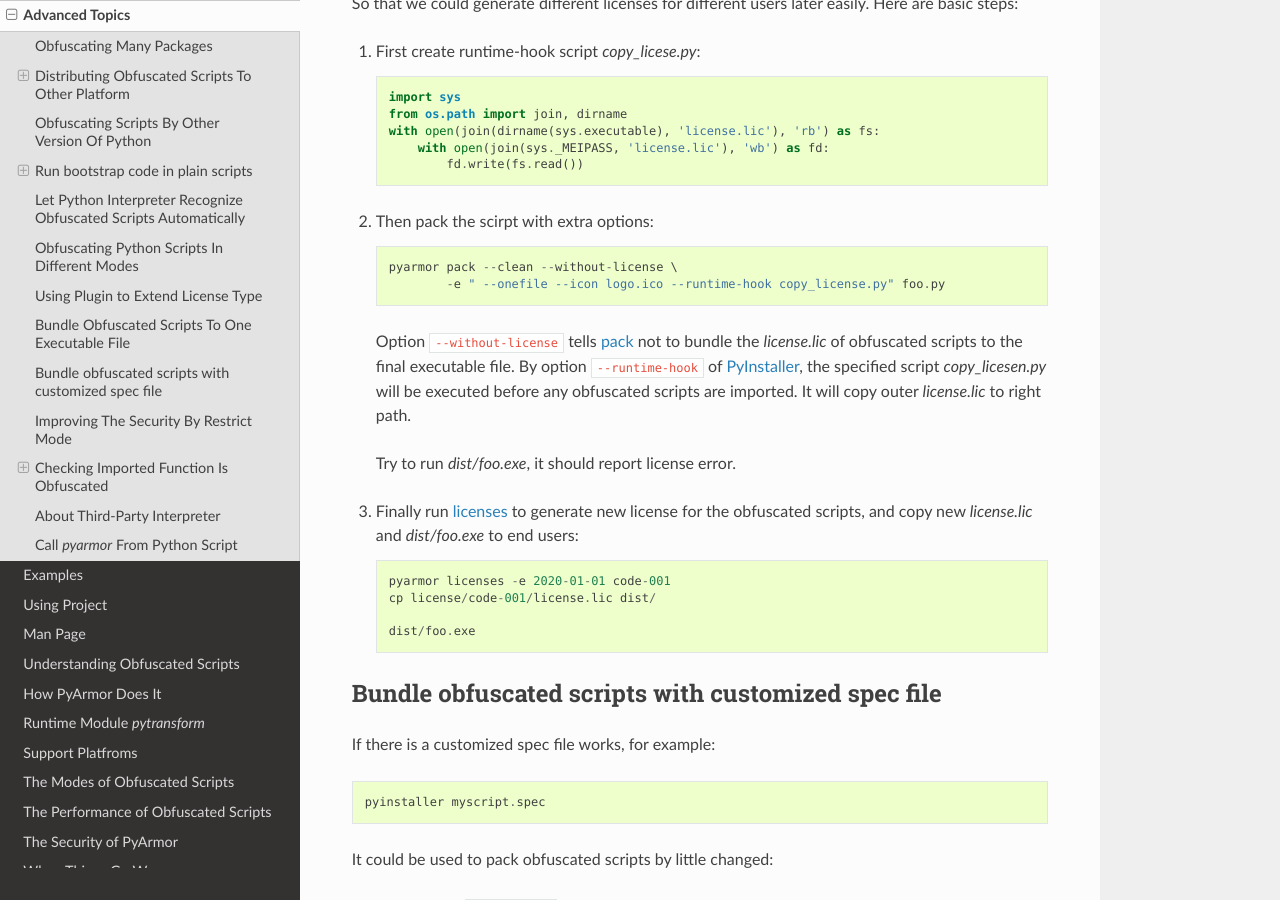
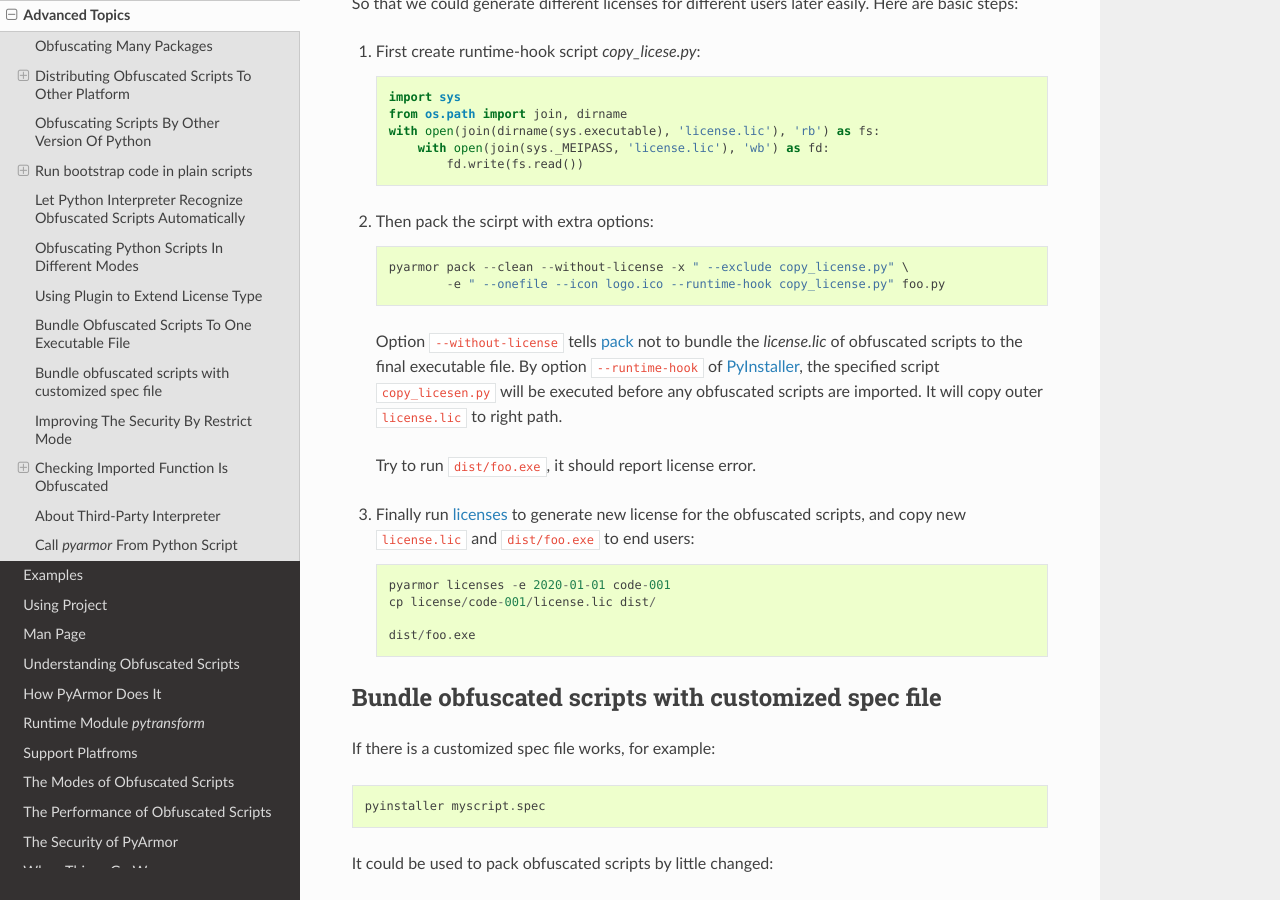
Before and after one commit to dashingsoft/pyarmor, a Sphinx documentation site: the page built from docs/advanced.rst, in a window 1280 px wide and 900 px high, scrolled down 9668 px. Built offline with Sphinx 7.4.7 and the Read the Docs theme 2.0.0, drawn with Linux system fonts in a browser that asks for light colours.

Commit message:
Refine pack example

```diff
--- a/docs/advanced.rst
+++ b/docs/advanced.rst
@@ -447,19 +447,20 @@ later easily. Here are basic steps:
 
 2. Then pack the scirpt with extra options::
 
-    pyarmor pack --clean --without-license \
+    pyarmor pack --clean --without-license -x " --exclude copy_license.py" \
             -e " --onefile --icon logo.ico --runtime-hook copy_license.py" foo.py
 
   Option ``--without-license`` tells :ref:`pack` not to bundle the `license.lic`
   of obfuscated scripts to the final executable file. By option
-  ``--runtime-hook`` of `PyInstaller`_, the specified script `copy_licesen.py`
-  will be executed before any obfuscated scripts are imported. It will copy
-  outer `license.lic` to right path.
+  ``--runtime-hook`` of `PyInstaller`_, the specified script
+  :file:`copy_licesen.py` will be executed before any obfuscated scripts are
+  imported. It will copy outer :file:`license.lic` to right path.
 
-  Try to run `dist/foo.exe`, it should report license error.
+  Try to run :file:`dist/foo.exe`, it should report license error.
 
 3. Finally run :ref:`licenses` to generate new license for the obfuscated
-   scripts, and copy new `license.lic` and `dist/foo.exe` to end users::
+   scripts, and copy new :file:`license.lic` and :file:`dist/foo.exe` to end
+   users::
 
     pyarmor licenses -e 2020-01-01 code-001
     cp license/code-001/license.lic dist/
```
